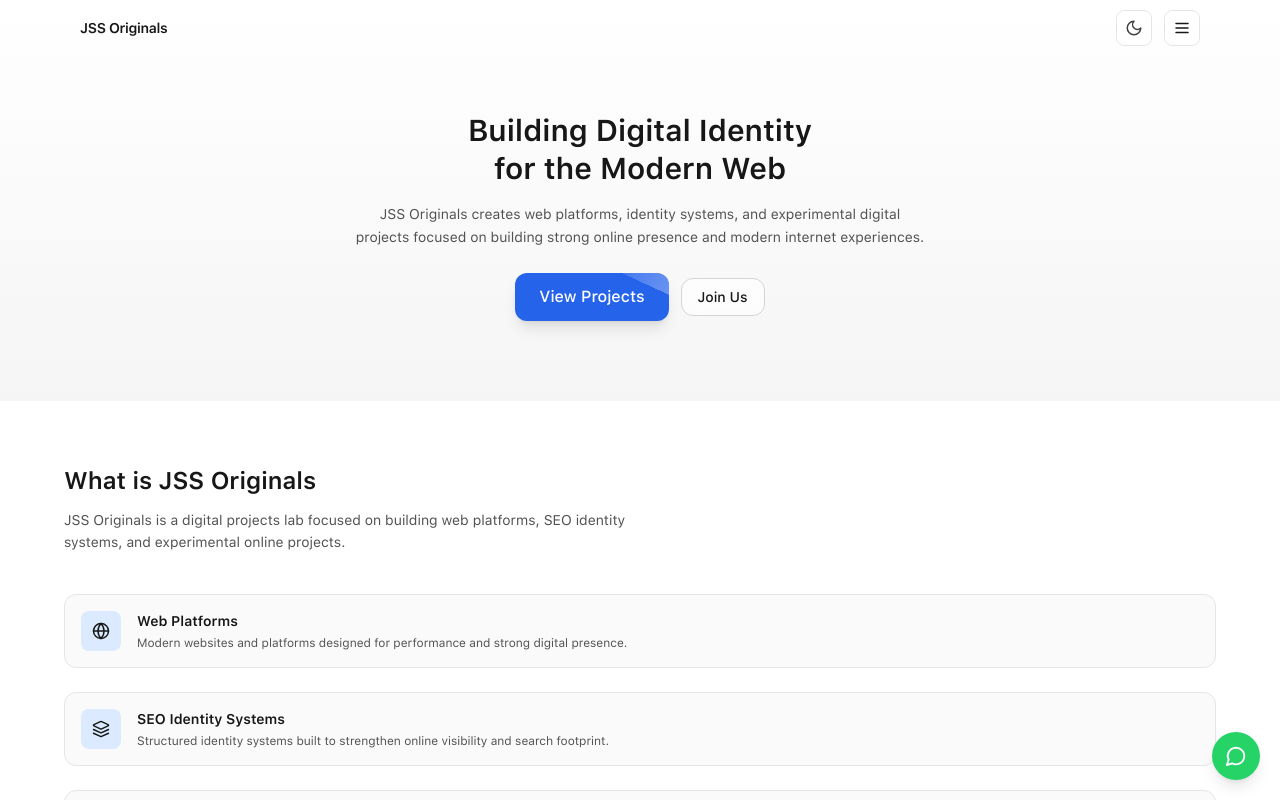
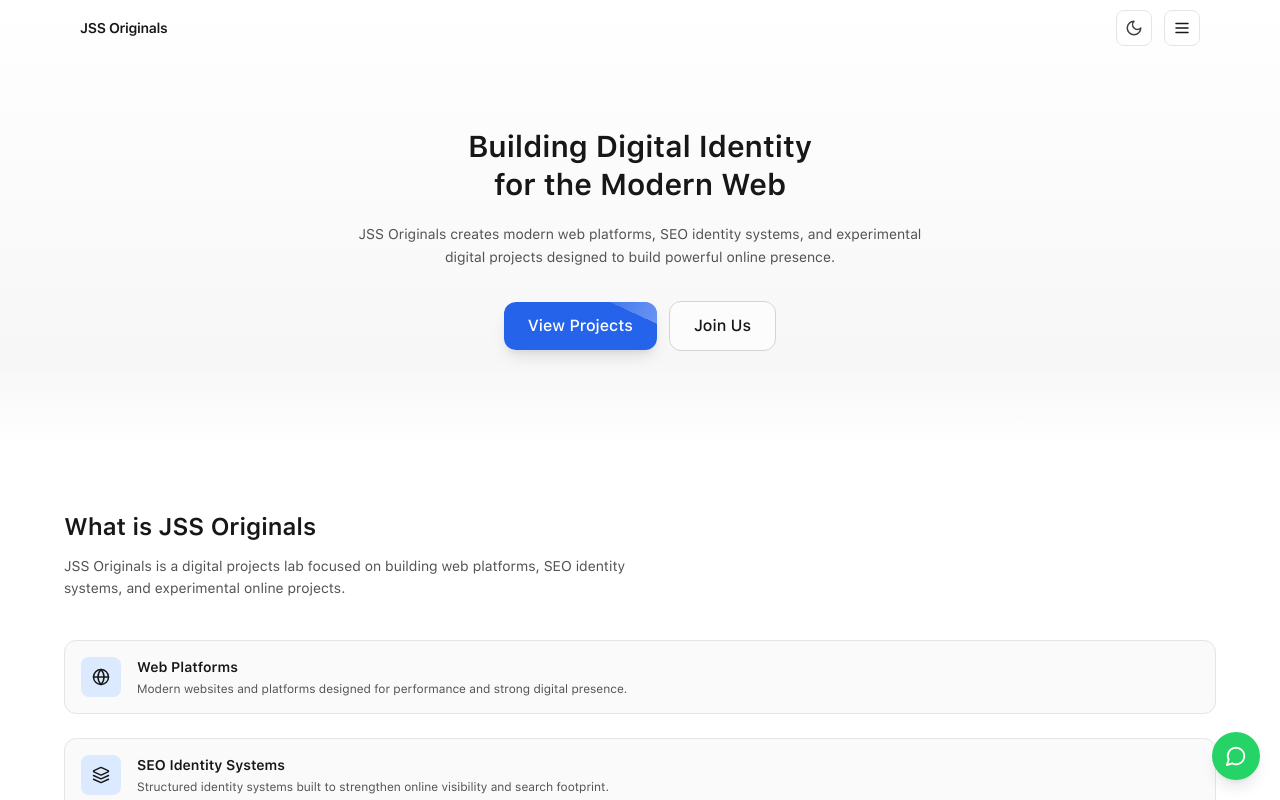
Before and after one commit to jitendra-math/Agency-Website, a Next.js app: page / in a window 1280 px wide. Shown: the top 800 px of the page. Built offline with nearby package versions, Linux system fonts and the light colour scheme.

Commit message:
Update HeroSection.js

```diff
--- a/src/components/sections/HeroSection.js
+++ b/src/components/sections/HeroSection.js
@@ -10,28 +10,77 @@ export default function HeroSection() {
   return (
     <section
       className="
-        relative flex flex-col items-center
-        justify-center
-        px-4 pt-28 pb-20
+        relative overflow-hidden
+        flex flex-col items-center justify-center
+        px-4 pt-32 pb-24
         text-center
         bg-gradient-to-b
-        from-white
-        to-neutral-100
-        dark:from-neutral-950
-        dark:to-neutral-900
+        from-white via-neutral-50 to-neutral-100
+        dark:from-neutral-950 dark:via-neutral-950 dark:to-neutral-900
       "
     >
+      {/* ================================= */}
+      {/* Gradient Glow Background */}
+      {/* ================================= */}
+
+      <div className="absolute inset-0 -z-10 overflow-hidden">
+
+        {/* Blue blob */}
+        <motion.div
+          animate={{ y: [0, -30, 0], x: [0, 20, 0] }}
+          transition={{ duration: 12, repeat: Infinity }}
+          className="
+            absolute -top-40 -left-32
+            h-[320px] w-[320px]
+            rounded-full
+            bg-blue-500/30
+            blur-[120px]
+            dark:bg-blue-500/20
+          "
+        />
+
+        {/* Purple blob */}
+        <motion.div
+          animate={{ y: [0, 40, 0], x: [0, -30, 0] }}
+          transition={{ duration: 16, repeat: Infinity }}
+          className="
+            absolute -bottom-40 -right-32
+            h-[340px] w-[340px]
+            rounded-full
+            bg-purple-500/30
+            blur-[140px]
+            dark:bg-purple-500/20
+          "
+        />
+
+        {/* center glow */}
+        <div
+          className="
+            absolute left-1/2 top-1/3
+            h-[420px] w-[420px]
+            -translate-x-1/2
+            rounded-full
+            bg-gradient-to-r
+            from-blue-400/20
+            via-indigo-400/20
+            to-purple-400/20
+            blur-[140px]
+          "
+        />
+      </div>
+
+      {/* ================================= */}
       {/* Heading */}
+      {/* ================================= */}
+
       <motion.h1
-        initial={{ opacity: 0, y: 20 }}
+        initial={{ opacity: 0, y: 25 }}
         animate={{ opacity: 1, y: 0 }}
-        transition={{ duration: 0.6 }}
+        transition={{ duration: 0.7 }}
         className="
           max-w-2xl
-          text-3xl font-semibold
-          leading-tight
-          text-neutral-900
-          dark:text-neutral-100
+          text-3xl font-semibold leading-tight
+          text-neutral-900 dark:text-neutral-100
         "
       >
         Building Digital Identity
@@ -39,38 +88,59 @@ export default function HeroSection() {
         for the Modern Web
       </motion.h1>
 
+      {/* ================================= */}
       {/* Description */}
+      {/* ================================= */}
+
       <motion.p
-        initial={{ opacity: 0, y: 18 }}
+        initial={{ opacity: 0, y: 22 }}
         animate={{ opacity: 1, y: 0 }}
-        transition={{ delay: 0.15, duration: 0.6 }}
+        transition={{ delay: 0.2, duration: 0.7 }}
         className="
-          mt-4 max-w-xl
+          mt-5 max-w-xl
           text-sm leading-relaxed
-          text-neutral-600
-          dark:text-neutral-400
+          text-neutral-600 dark:text-neutral-400
         "
       >
-        JSS Originals creates web platforms, identity systems, and
-        experimental digital projects focused on building strong
-        online presence and modern internet experiences.
+        JSS Originals creates modern web platforms, SEO identity systems,
+        and experimental digital projects designed to build powerful
+        online presence.
       </motion.p>
 
+      {/* ================================= */}
       {/* Buttons */}
+      {/* ================================= */}
+
       <motion.div
-        initial={{ opacity: 0, y: 16 }}
+        initial={{ opacity: 0, y: 20 }}
         animate={{ opacity: 1, y: 0 }}
-        transition={{ delay: 0.25, duration: 0.6 }}
-        className="mt-6 flex items-center gap-3"
+        transition={{ delay: 0.35, duration: 0.7 }}
+        className="mt-8 flex items-center gap-3"
       >
-        <ShineButton>
+        <ShineButton size="lg">
           View Projects
         </ShineButton>
 
-        <Button variant="secondary">
+        <Button variant="secondary" size="lg">
           Join Us
         </Button>
       </motion.div>
+
+      {/* ================================= */}
+      {/* Subtle bottom gradient fade */}
+      {/* ================================= */}
+
+      <div
+        className="
+          pointer-events-none
+          absolute bottom-0 left-0 right-0
+          h-24
+          bg-gradient-to-b
+          from-transparent
+          to-white
+          dark:to-neutral-950
+        "
+      />
     </section>
   );
 }
```
